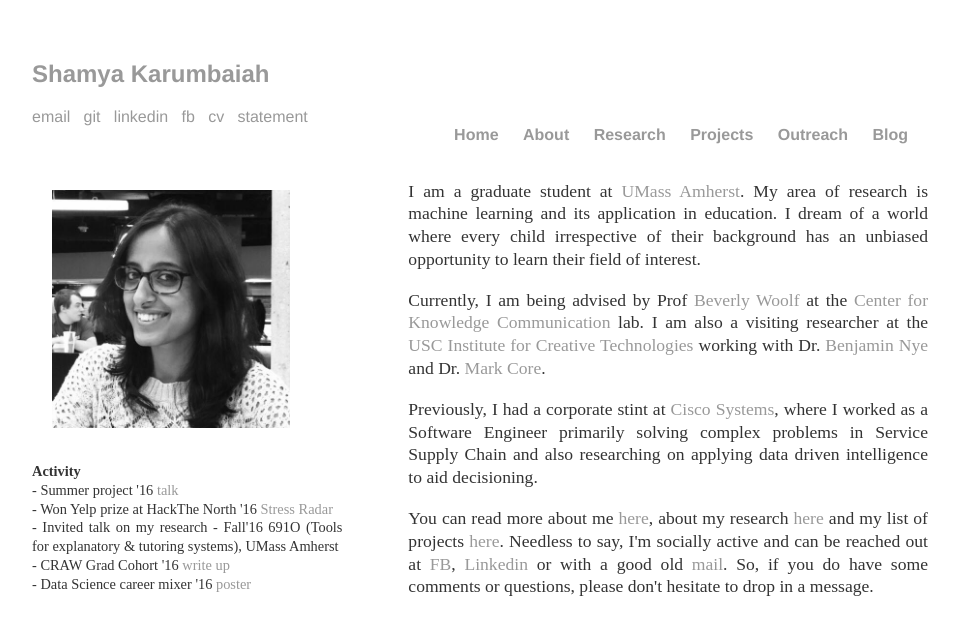
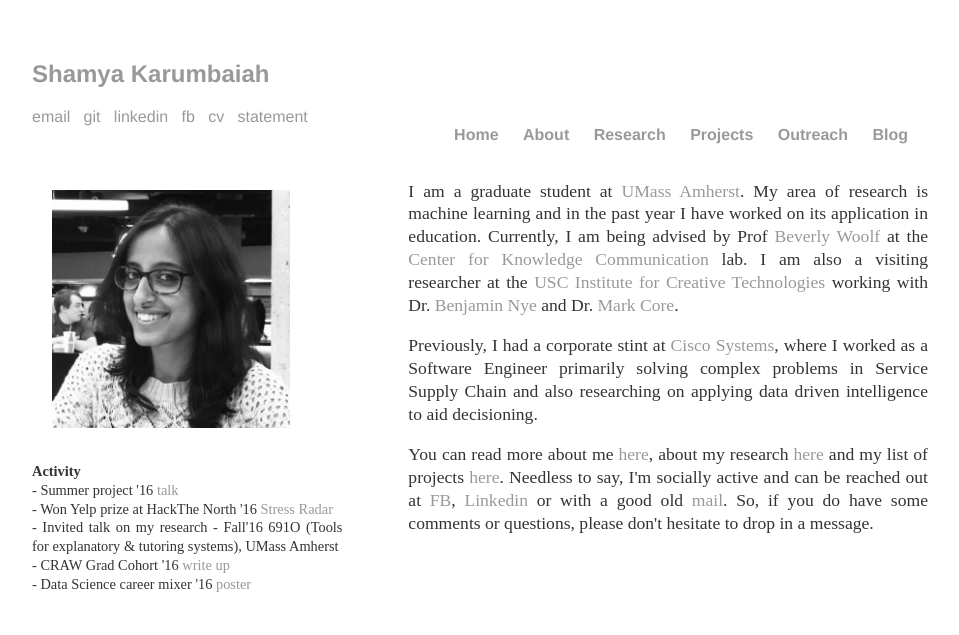
Before and after one commit to Shamya/shamyatest.github.io, a Jekyll site: the page built from index.html, in a window 1280 px wide. Shown: the top 635 px of the page, without its empty margins (160-1119 px from the left). Built offline with Jekyll 4.4.1, drawn with Linux system fonts in a browser that asks for light colours.

Commit message:
Update index.html

```diff
--- a/index.html
+++ b/index.html
@@ -16,9 +16,9 @@ title: Shamya Karumbaiah
 </div>
 
 <div style="width: 58%; float:right;  position: relative;">
-  <p>I am a graduate student at <a href="http://www.cs.umass.edu/">UMass Amherst</a>. My area of research is machine learning and its application in education. I dream of a world where every child irrespective of their background has an unbiased opportunity to learn their field of interest. </p>
+  <p>I am a graduate student at <a href="http://www.cs.umass.edu/">UMass Amherst</a>. My area of research is machine learning and in the past year I have worked on its application in education. <!-- I dream of a world where every child irrespective of their background has an unbiased opportunity to learn their field of interest. </p>
 
-  <p>Currently, I am being advised by Prof <a href="http://centerforknowledgecommunication.com/05bpwabout.html">Beverly Woolf</a> at the <a href="http://centerforknowledgecommunication.com/index.html">Center for Knowledge Communication</a> lab. I am also a visiting researcher at the <a href="http://ict.usc.edu/">USC Institute for Creative Technologies </a> working with Dr. <a href ="https://sites.google.com/site/benjaminnye/"> Benjamin Nye</a> and Dr. <a href="http://people.ict.usc.edu/~core/"> Mark Core</a>. </p>
+  <p>-->Currently, I am being advised by Prof <a href="http://centerforknowledgecommunication.com/05bpwabout.html">Beverly Woolf</a> at the <a href="http://centerforknowledgecommunication.com/index.html">Center for Knowledge Communication</a> lab. I am also a visiting researcher at the <a href="http://ict.usc.edu/">USC Institute for Creative Technologies </a> working with Dr. <a href ="https://sites.google.com/site/benjaminnye/"> Benjamin Nye</a> and Dr. <a href="http://people.ict.usc.edu/~core/"> Mark Core</a>. </p>
 
   <p>Previously, I had a corporate stint at <a href="http://www.cisco.com/c/en/us/index.html"> Cisco Systems</a>, where I worked as a Software Engineer primarily solving complex problems in Service Supply Chain and also researching on applying data driven intelligence to aid decisioning. </p>
 
```
